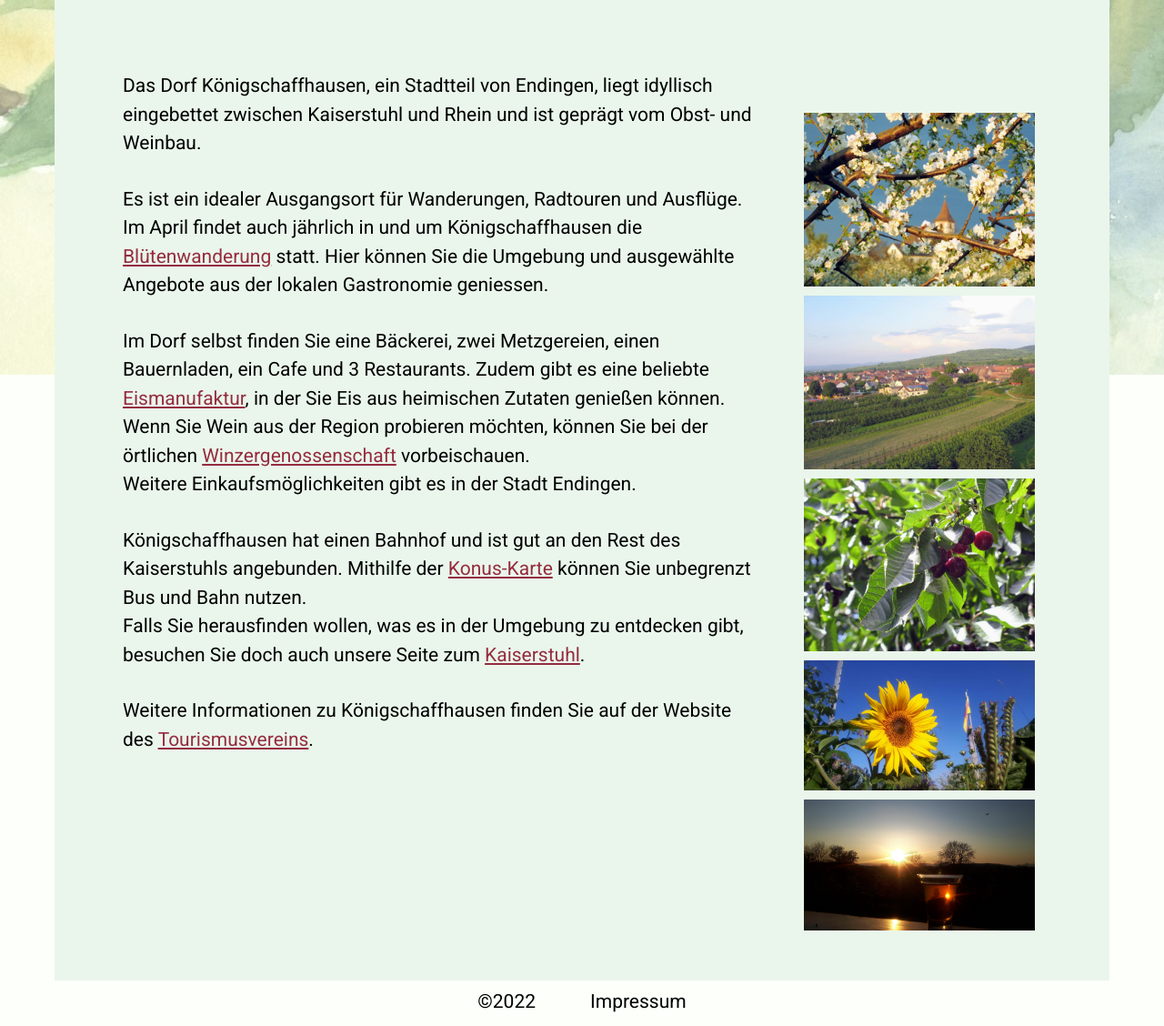
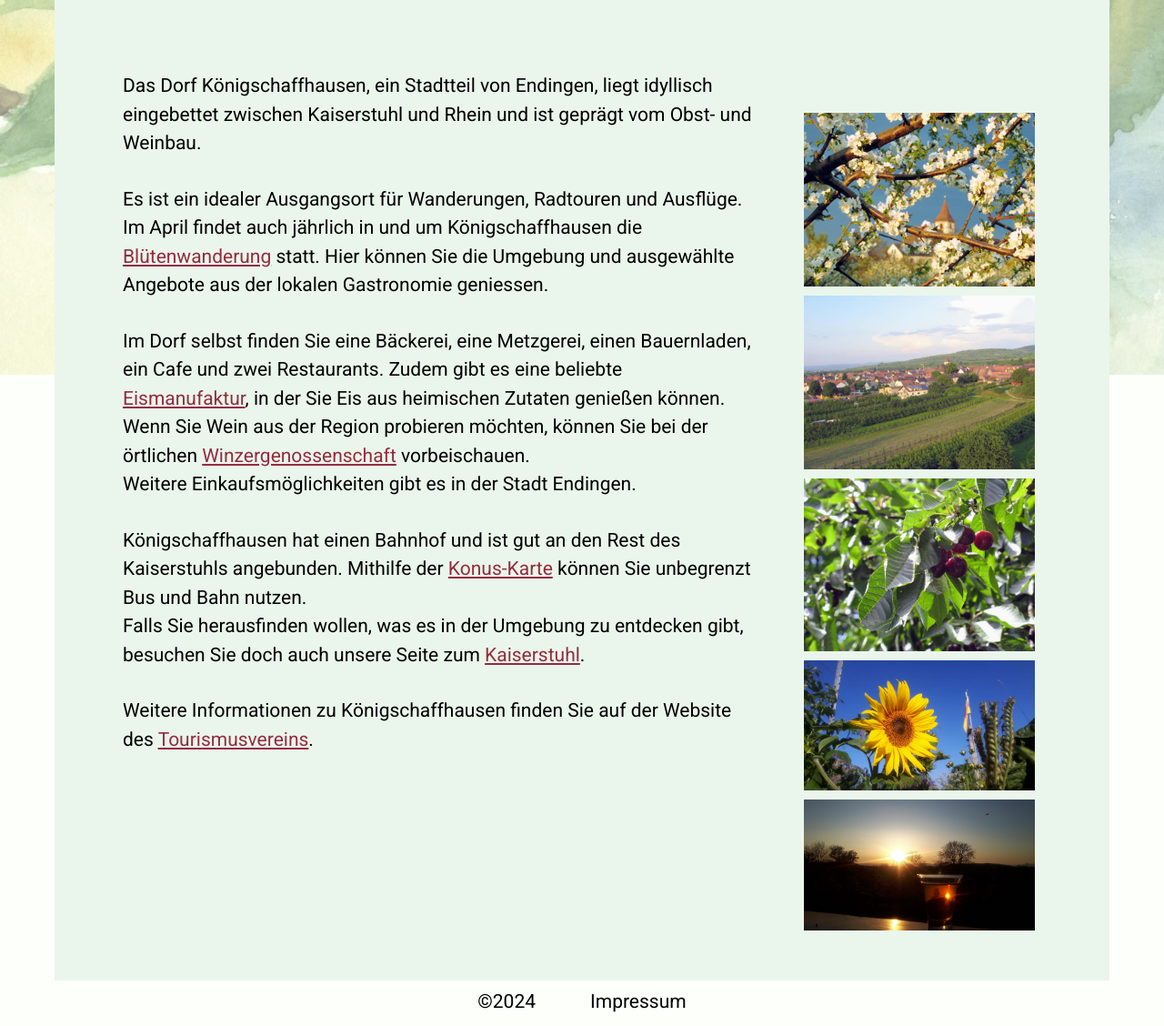
Before and after one commit to lh535/fewo-kirschengarten, a PHP site: page /koenigschaffhausen.php in a window 1280 px wide. Shown: the part 388-1516 px from the top of the page at 91% size. Run offline with PHP 8.4, Linux system fonts and the light colour scheme.

Commit message:
Update content for 2024

```diff
--- a/belegungsplan.php
+++ b/belegungsplan.php
@@ -11,8 +11,6 @@
       <h1>Belegungsplan</h1>
       <div class='content-wrapper' id='description-content'>
         <div class='paragraph'>
-          <p> Den Belegungsplan finden Sie vorübergehend auf der folgenden Seite: <a href=https://tportal.toubiz.de/kaiserstuhl/ukv/house/FIT00020070312698240>
-	   https://tportal.toubiz.de/kaiserstuhl/ukv/house/FIT00020070312698240</a> </p>
           <iframe src='https://tportal.toubiz.de/kaiserstuhl-gastgeber/ukv/calendar/FIT00020070312698240'></iframe>
         </div>
         <div style="text-align: center;">
--- a/footer.php
+++ b/footer.php
@@ -1,4 +1,4 @@
 <footer>
-  <span>&#169;2022</span>
+  <span>&#169;2024</span>
   <a href='impressum.php'>Impressum</a>
 </footer>
--- a/koenigschaffhausen.php
+++ b/koenigschaffhausen.php
@@ -21,7 +21,7 @@ Rhein und ist geprägt vom Obst- und Weinbau.
 Im April findet auch jährlich in und um Königschaffhausen die <a href="https://koenigschaffhausen-am-kaiserstuhl.de/bluetenwanderung/">Blütenwanderung</a> statt. Hier können Sie die Umgebung und ausgewählte Angebote aus der lokalen Gastronomie geniessen.<br>
 </p>
 <p>
-Im Dorf selbst finden Sie eine Bäckerei, zwei Metzgereien, einen Bauernladen, ein Cafe und 3 Restaurants. Zudem gibt es eine beliebte <a href="https://eismanufaktur-baden.de/die-eismanufaktur/">Eismanufaktur</a>, in der Sie Eis aus heimischen Zutaten genießen können.<br>
+Im Dorf selbst finden Sie eine Bäckerei, eine Metzgerei, einen Bauernladen, ein Cafe und zwei Restaurants. Zudem gibt es eine beliebte <a href="https://eismanufaktur-baden.de/die-eismanufaktur/">Eismanufaktur</a>, in der Sie Eis aus heimischen Zutaten genießen können.<br>
 Wenn Sie Wein aus der Region probieren möchten, können Sie bei der örtlichen <a href="https://www.kk-weine.de/">Winzergenossenschaft</a> vorbeischauen.<br>
 Weitere Einkaufsmöglichkeiten gibt es in der Stadt Endingen.
 </p>
```
